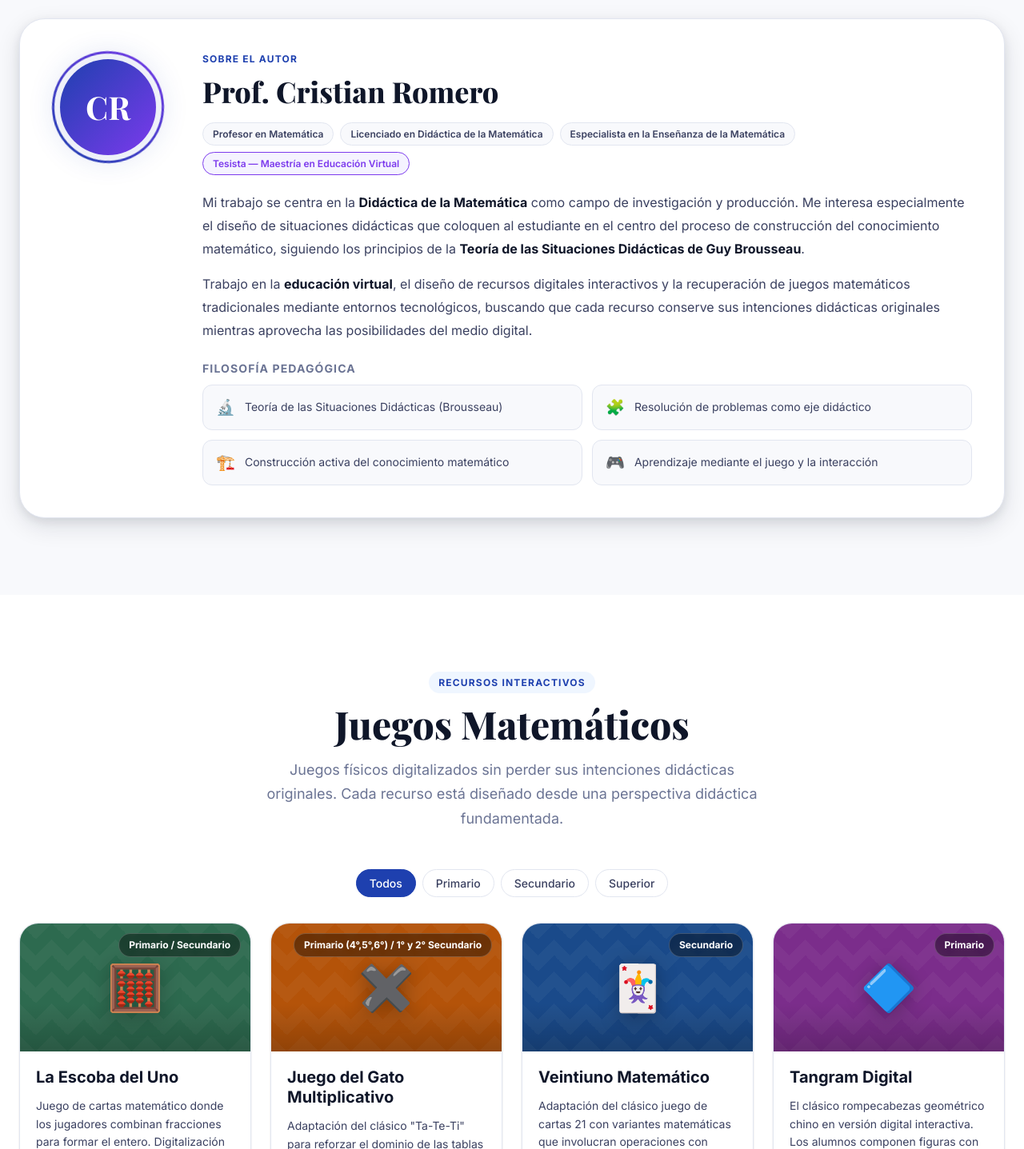
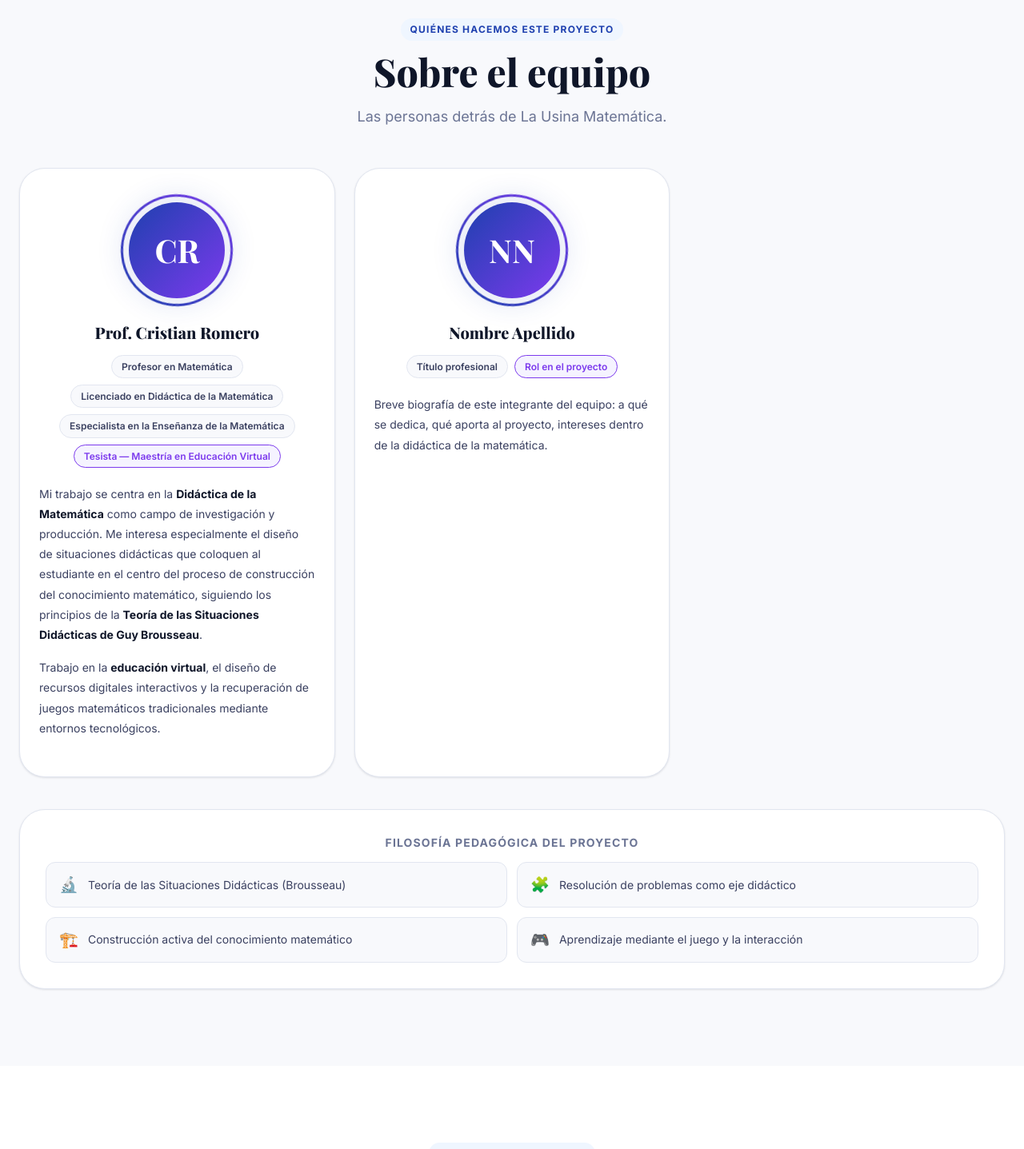
Before and after one commit to cristianromero-ar/la-usina-matematica, a website: page index.html in a window 1280 px wide. Shown: the part 911-2348 px from the top of the page at 80% size. Drawn offline with nearby package versions, Linux system fonts and the light colour scheme; a web font is replaced by a local one.

Commit message:
Sección equipo, nuevos juegos

```diff
--- a/assets/css/main.css
+++ b/assets/css/main.css
@@ -553,17 +553,34 @@ h1,h2,h3,h4,h5,h6 { line-height: 1.25; }
 .btn-lg { padding: 0.9rem 1.8rem; font-size: var(--text-base); border-radius: var(--r-lg); }
 .btn-sm { padding: 0.45rem 0.9rem; font-size: var(--text-xs); border-radius: var(--r-sm); }
 
-/* ── 9. PERFIL ───────────────────────────────────────── */
+/* ── 9. EQUIPO ────────────────────────────────────────── */
 .profile-section { background: var(--c-bg-2); }
-.profile-card {
-  display: grid; grid-template-columns: auto 1fr;
-  gap: var(--space-12); align-items: start;
+
+/* Grilla de tarjetas de personas */
+.team-grid {
+  display: grid;
+  grid-template-columns: repeat(auto-fill, minmax(300px, 1fr));
+  gap: var(--space-6);
+  margin-bottom: var(--space-10);
+}
+
+/* Tarjeta individual de cada integrante: avatar centrado arriba,
+   info debajo. Mismo formato para todos. */
+.team-card {
   background: var(--c-surface);
   border: 1px solid var(--c-border);
   border-radius: var(--r-2xl);
-  padding: var(--space-10);
-  box-shadow: var(--shadow-l);
+  padding: var(--space-8) var(--space-6);
+  box-shadow: var(--shadow-s);
+  text-align: center;
+  display: flex; flex-direction: column; align-items: center;
+  transition: transform var(--t-base), box-shadow var(--t-base);
 }
+.team-card:hover { transform: translateY(-4px); box-shadow: var(--shadow-m); }
+.team-card .profile-avatar { margin-bottom: var(--space-5); }
+.team-card .profile-titles { justify-content: center; }
+.team-card .profile-bio { text-align: left; }
+
 .profile-avatar {
   position: relative; flex-shrink: 0;
   width: 140px; height: 140px;
@@ -597,7 +614,7 @@ h1,h2,h3,h4,h5,h6 { line-height: 1.25; }
 }
 .profile-name {
   font-family: var(--font-display);
-  font-size: clamp(var(--text-2xl), 3vw, var(--text-4xl));
+  font-size: var(--text-xl);
   font-weight: 800; color: var(--c-text);
   margin-bottom: var(--space-4);
 }
@@ -618,15 +635,23 @@ h1,h2,h3,h4,h5,h6 { line-height: 1.25; }
 }
 .profile-bio {
   color: var(--c-text-2); line-height: 1.8;
-  margin-bottom: var(--space-4); font-size: var(--text-base);
+  margin-bottom: var(--space-4); font-size: var(--text-sm);
 }
 .profile-bio strong { color: var(--c-text); }
 
-.profile-philosophy { margin-top: var(--space-6); }
-.profile-philosophy h3 {
+/* Bloque de filosofía pedagógica: pertenece al proyecto, no a una persona */
+.philosophy-block {
+  background: var(--c-surface);
+  border: 1px solid var(--c-border);
+  border-radius: var(--r-2xl);
+  padding: var(--space-8);
+  box-shadow: var(--shadow-s);
+}
+.philosophy-block h3 {
   font-size: var(--text-sm); font-weight: 700;
   text-transform: uppercase; letter-spacing: .08em;
-  color: var(--c-text-3); margin-bottom: var(--space-3);
+  color: var(--c-text-3); margin-bottom: var(--space-4);
+  text-align: center;
 }
 .philosophy-grid {
   display: grid; grid-template-columns: repeat(2, 1fr);
--- a/index.html
+++ b/index.html
@@ -132,14 +132,23 @@
 ═══════════════════════════════════════════════════ -->
 <section class="profile-section section" id="perfil">
   <div class="container">
-    <div class="profile-card">
+    <div class="section-header">
+      <div class="section-tag">Quiénes hacemos este proyecto</div>
+      <h2 class="section-title">Sobre el equipo</h2>
+      <p class="section-desc">Las personas detrás de La Usina Matemática.</p>
+    </div>
+
+    <!-- Grilla de personas del equipo. Para agregar a alguien más,
+         copiar un bloque <article class="team-card"> completo y
+         cambiar el texto (avatar, nombre, títulos, biografía). -->
+    <div class="team-grid">
+
+      <article class="team-card">
         <div class="profile-avatar" aria-hidden="true">
           <div class="avatar-inner">CR</div>
           <div class="avatar-ring"></div>
         </div>
-      <div class="profile-content">
-        <div class="profile-badge">Sobre el autor</div>
-        <h2 class="profile-name">Prof. Cristian Romero</h2>
+        <h3 class="profile-name">Prof. Cristian Romero</h3>
         <div class="profile-titles">
           <span class="title-badge">Profesor en Matemática</span>
           <span class="title-badge">Licenciado en Didáctica de la Matemática</span>
@@ -154,11 +163,32 @@
         </p>
         <p class="profile-bio">
           Trabajo en la <strong>educación virtual</strong>, el diseño de recursos digitales interactivos y la recuperación
-          de juegos matemáticos tradicionales mediante entornos tecnológicos, buscando que cada recurso conserve
-          sus intenciones didácticas originales mientras aprovecha las posibilidades del medio digital.
+          de juegos matemáticos tradicionales mediante entornos tecnológicos.
         </p>
-        <div class="profile-philosophy">
-          <h3>Filosofía pedagógica</h3>
+      </article>
+
+      <!-- EJEMPLO de segundo integrante — reemplazar nombre, títulos y biografía -->
+      <article class="team-card">
+        <div class="profile-avatar" aria-hidden="true">
+          <div class="avatar-inner">NN</div>
+          <div class="avatar-ring"></div>
+        </div>
+        <h3 class="profile-name">Nombre Apellido</h3>
+        <div class="profile-titles">
+          <span class="title-badge">Título profesional</span>
+          <span class="title-badge accent">Rol en el proyecto</span>
+        </div>
+        <p class="profile-bio">
+          Breve biografía de este integrante del equipo: a qué se dedica, qué aporta al proyecto,
+          intereses dentro de la didáctica de la matemática.
+        </p>
+      </article>
+
+    </div>
+
+    <!-- Filosofía pedagógica del proyecto: pertenece al equipo en conjunto -->
+    <div class="philosophy-block">
+      <h3>Filosofía pedagógica del proyecto</h3>
       <div class="philosophy-grid">
         <div class="philosophy-item">
           <span class="phi-icon">🔬</span>
@@ -175,8 +205,6 @@
         <div class="philosophy-item">
           <span class="phi-icon">🎮</span>
           <span>Aprendizaje mediante el juego y la interacción</span>
-            </div>
-          </div>
         </div>
       </div>
     </div>
```
Lines whose indentation alone changed are shown as unchanged.
